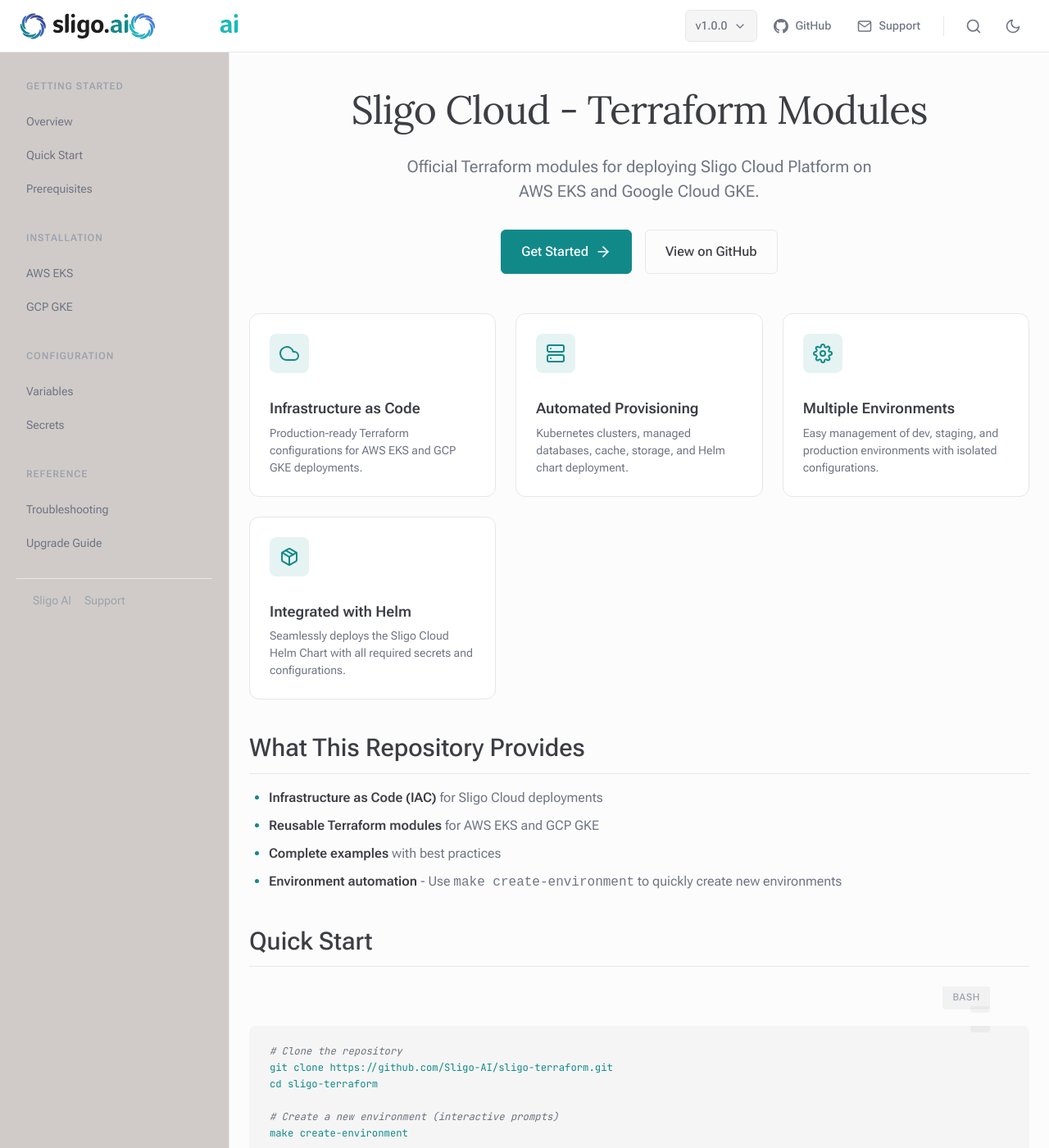
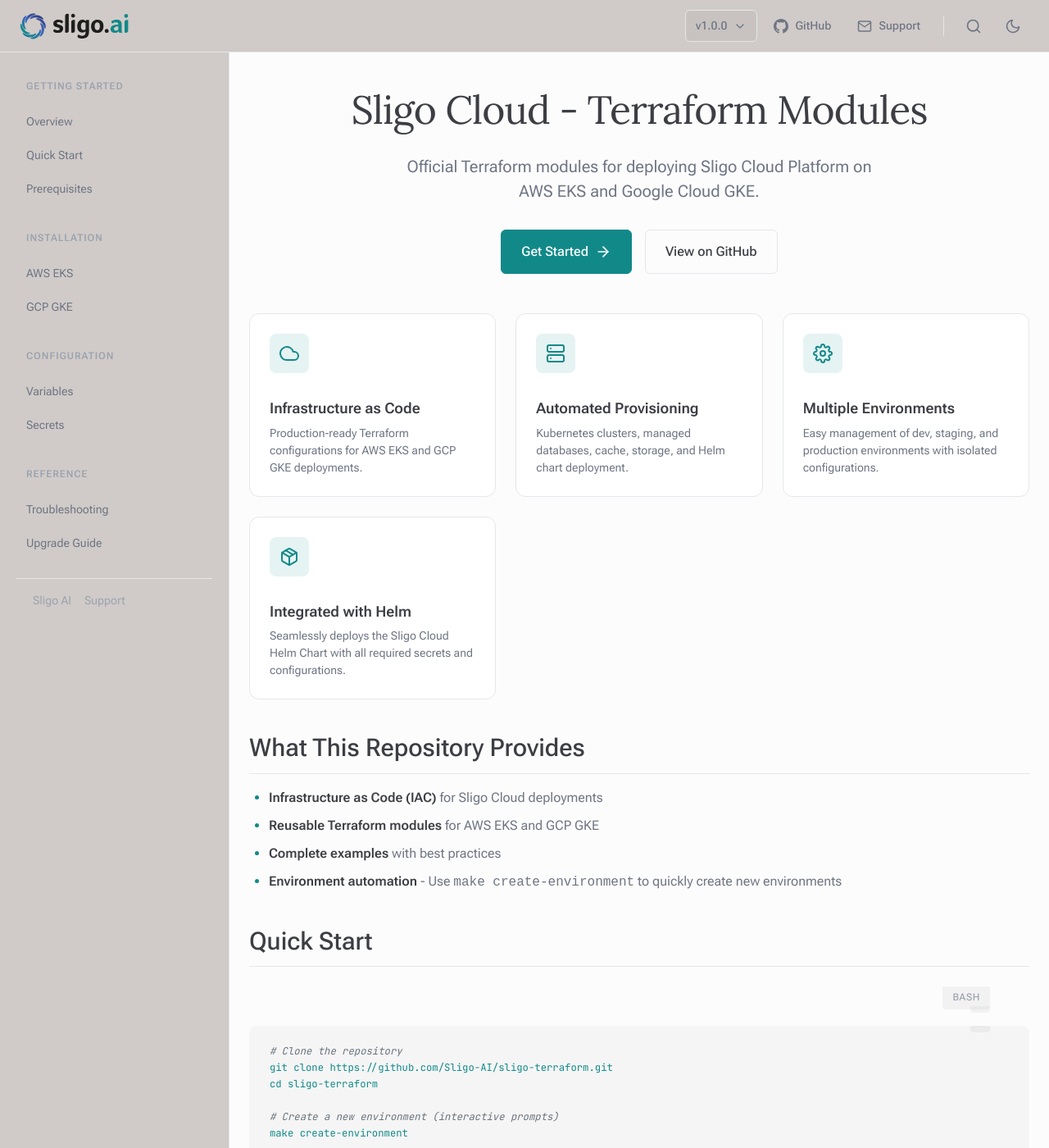
Before and after one commit to jasonparigen-blip/sligo-jekyll-theme, a Jekyll site: the page built from examples/terraform-site/index.md, in a window 1280 px wide and 1400 px high. Shown: the whole window at 82% size. Built offline with Jekyll 4.4.1, drawn with Linux system fonts in a browser that asks for light colours.

Commit message:
Updated header color scheme

```diff
--- a/_includes/header.html
+++ b/_includes/header.html
@@ -76,12 +76,3 @@
     </nav>
   </div>
 </header>
-
-<style>
-  /* Logo visibility based on theme */
-  .logo-dark-mode { display: none; }
-  .logo-light-mode { display: block; }
-
-  [data-theme="dark"] .logo-dark-mode { display: block; }
-  [data-theme="dark"] .logo-light-mode { display: none; }
-</style>
--- a/_sass/components/_header.scss
+++ b/_sass/components/_header.scss
@@ -9,20 +9,14 @@
   right: 0;
   z-index: $z-fixed;
   height: $header-height;
-  background-color: var(--bg-card);
   border-bottom: 1px solid var(--border-color);
-  backdrop-filter: blur(8px);
-
-  // Slight transparency for glass effect
-  background-color: rgba(var(--bg-card), 0.95);
+  backdrop-filter: blur(12px);
+  // Match sidebar/page background (not stark white in light mode)
+  background-color: var(--bg-sidebar);
 }
 
 [data-theme="dark"] .site-header {
   background-color: rgba(40, 41, 44, 0.95);
-}
-
-:root .site-header {
-  background-color: rgba(255, 255, 255, 0.95);
 }
 
 .header-container {
@@ -35,7 +29,7 @@
   padding: 0 $space-6;
 }
 
-// Logo
+// Logo: show only one at a time (full on desktop, mark on mobile; theme variant by data-theme)
 .header-logo {
   display: flex;
   align-items: center;
@@ -56,20 +50,37 @@
     width: auto;
   }
 
-  // Hide full logo on mobile, show mark
-  .logo-full {
+  // Light mode: show light variants only
+  .logo-dark-mode {
+    display: none !important;
+  }
+  .logo-light-mode.logo-full {
     display: none;
-
     @media (min-width: $breakpoint-md) {
-      display: block;
+      display: block !important;
+    }
+  }
+  .logo-light-mode.logo-mark {
+    display: block;
+    @media (min-width: $breakpoint-md) {
+      display: none !important;
     }
   }
 
-  .logo-mark {
+  // Dark mode: show dark variants only (data-theme is on html)
+  html[data-theme="dark"] & .logo-light-mode {
+    display: none !important;
+  }
+  html[data-theme="dark"] & .logo-dark-mode.logo-full {
+    display: none;
+    @media (min-width: $breakpoint-md) {
+      display: block !important;
+    }
+  }
+  html[data-theme="dark"] & .logo-dark-mode.logo-mark {
     display: block;
-
     @media (min-width: $breakpoint-md) {
-      display: none;
+      display: none !important;
     }
   }
 }
```
